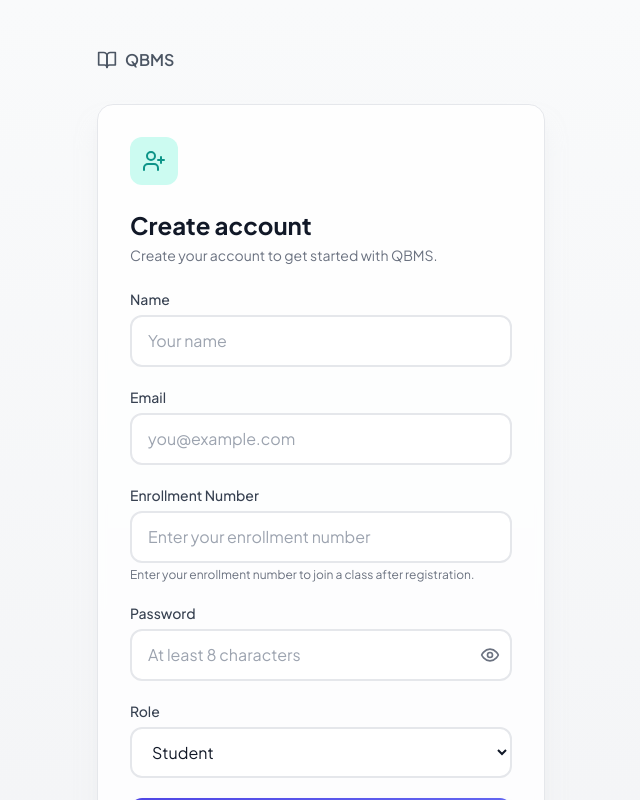
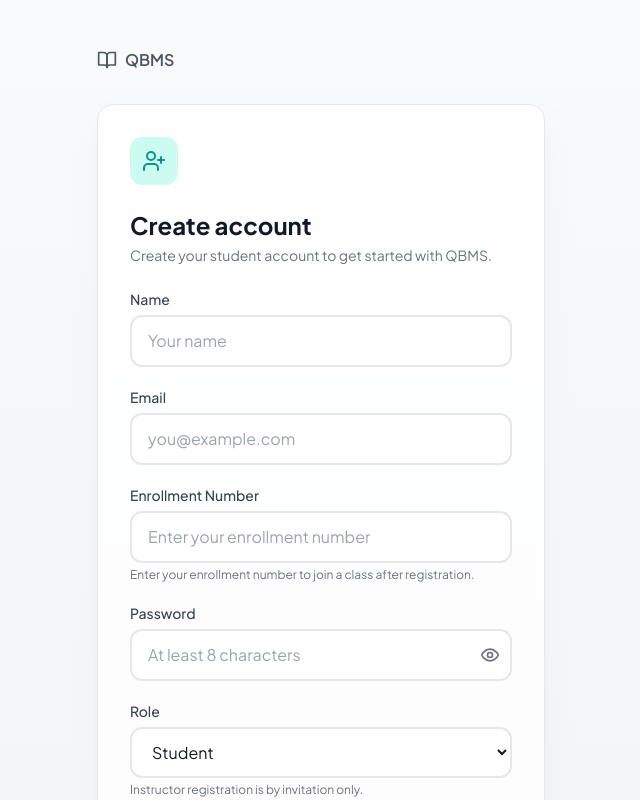
Before and after one commit to 0irfan/QBMS, a Next.js app in the folder apps/web/: page /register in a window 1280 px wide. Shown: the top 800 px of the page, without its empty margins (319-959 px from the left). Built offline with nearby package versions, Linux system fonts and the light colour scheme.

Commit message:
fix: registration page only for students
- Remove instructor role option from registration

- Only students can register (instructors by invitation only)

- Enrollment number required for student registration

- Clear messaging that instructor registration is invite-only

```diff
--- a/apps/web/src/app/register/page.tsx
+++ b/apps/web/src/app/register/page.tsx
@@ -17,7 +17,7 @@ function RegisterForm() {
   const [enrollmentNumber, setEnrollmentNumber] = useState(enrollmentCode || '');
   const [password, setPassword] = useState('');
   const [showPassword, setShowPassword] = useState(false);
-  const [role, setRole] = useState<'student' | 'instructor'>('student');
+  const [role, setRole] = useState<'student' | 'instructor'>(inviteToken ? 'instructor' : 'student');
   const [error, setError] = useState('');
   const [loading, setLoading] = useState(false);
   const [inviteValidating, setInviteValidating] = useState(!!inviteToken);
@@ -118,7 +118,7 @@ function RegisterForm() {
                   ? 'You were invited as an instructor. Complete your registration below.'
                   : enrollmentCode
                     ? 'Create your account to join the class. Enter your enrollment number.'
-                    : 'Create your account to get started with QBMS.'}
+                    : 'Create your student account to get started with QBMS.'}
             </p>
             {inviteValidating && (
               <p className="mt-2 text-sm text-teal-600 dark:text-teal-400">Validating invite…</p>
@@ -243,8 +243,10 @@ function RegisterForm() {
                     className="input-field"
                   >
                     <option value="student">Student</option>
-                    <option value="instructor">Instructor</option>
                   </select>
+                  <p className="mt-1 text-xs text-gray-500 dark:text-gray-400">
+                    Instructor registration is by invitation only.
+                  </p>
                 </div>
               )}
               {inviteToken && inviteValid && (
```
